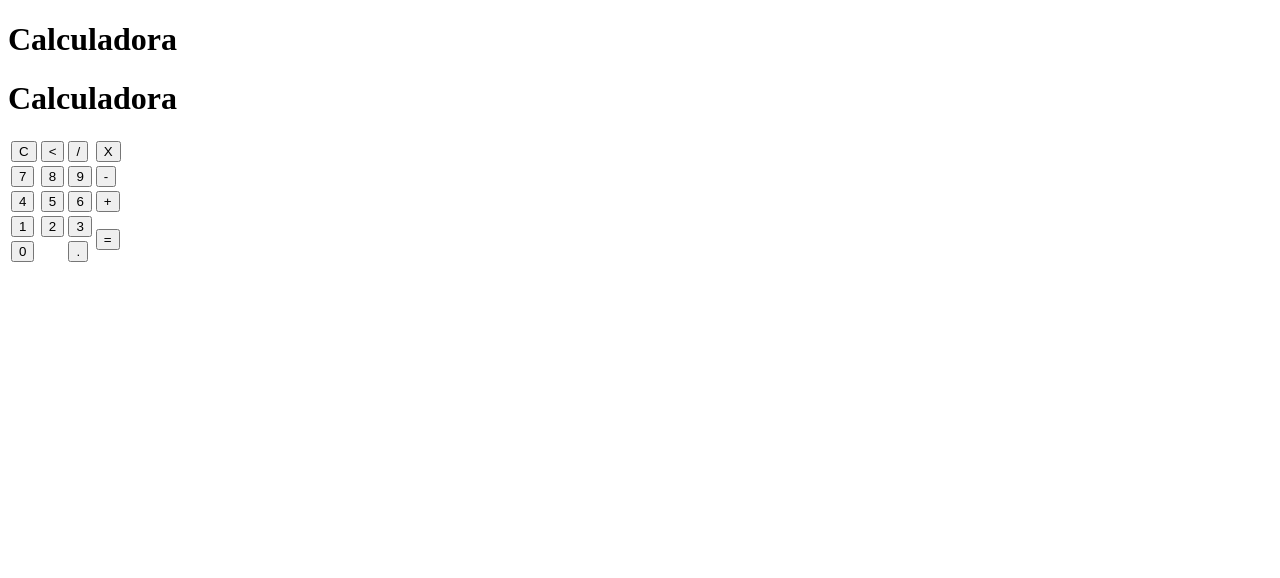
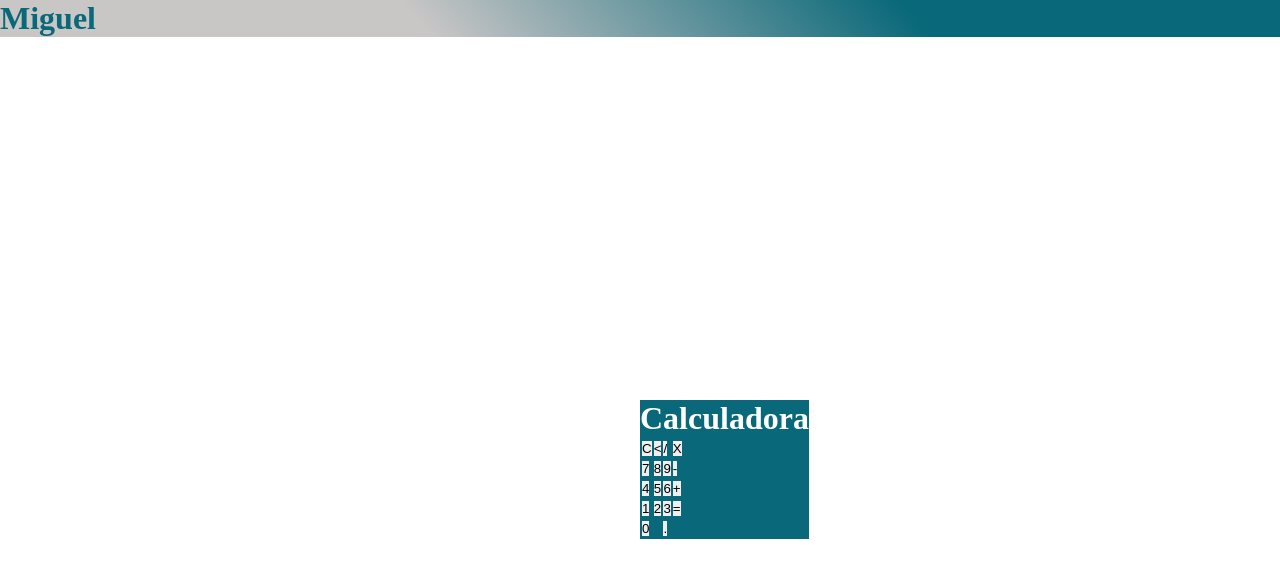
Before and after one commit to miguelsouuza/Calculadora, a plain HTML site: page index.html in a window 1280 px wide. Drawn offline with Linux system fonts and the light colour scheme.

Commit message:
Alterações no html e iniciando o css

```diff
--- a/index.html
+++ b/index.html
@@ -5,15 +5,15 @@
     <meta http-equiv="X-UA-Compatible" content="IE=edge">
     <meta name="viewport" content="width=device-width, initial-scale=1.0">
     <link rel="shortcut icon" href="Fotos/calculadora.png" type="image/x-icon">
+    <link rel="stylesheet" href="/style/style.css">
     <title>Calculadora</title>
 </head>
 <body>
     <div class="fundo">
-        <h1>Calculadora</h1>
+        <h1>Miguel</h1>
         <div class="calculadora">
             <p id="resultado"></p>
             <h1>Calculadora</h1>
-        </div>
             <table>
                 <tr>
                     <td><button>C</button></td>
@@ -47,5 +47,6 @@
                 </tr>
             </table>
         </div>
+    </div>
 </body>
 </html>
--- a/style/style.css
+++ b/style/style.css
@@ -0,0 +1,19 @@
+*{
+    margin: 0;
+    padding: 0;
+    list-style: none;
+    vertical-align: baseline;
+    border: 0;
+}
+.fundo{
+    background: linear-gradient(48deg, #c9c6c6 33%, #096879 71%);
+    height: 100%;
+    color: #096879;
+}
+.calculadora{
+    position: absolute;
+    background: #096879;
+    color: #ffff;
+    top: 50%;
+    left: 50%;
+}
```
Lines whose indentation alone changed are shown as unchanged.
